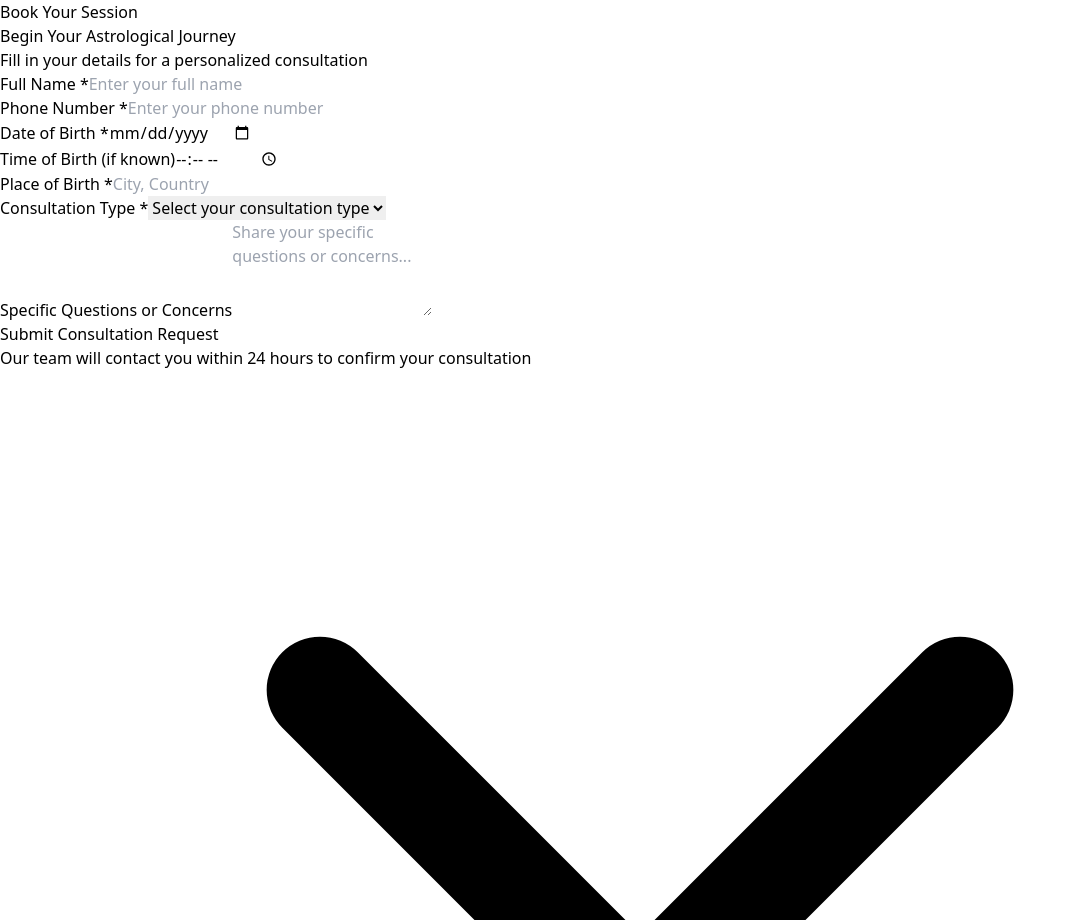
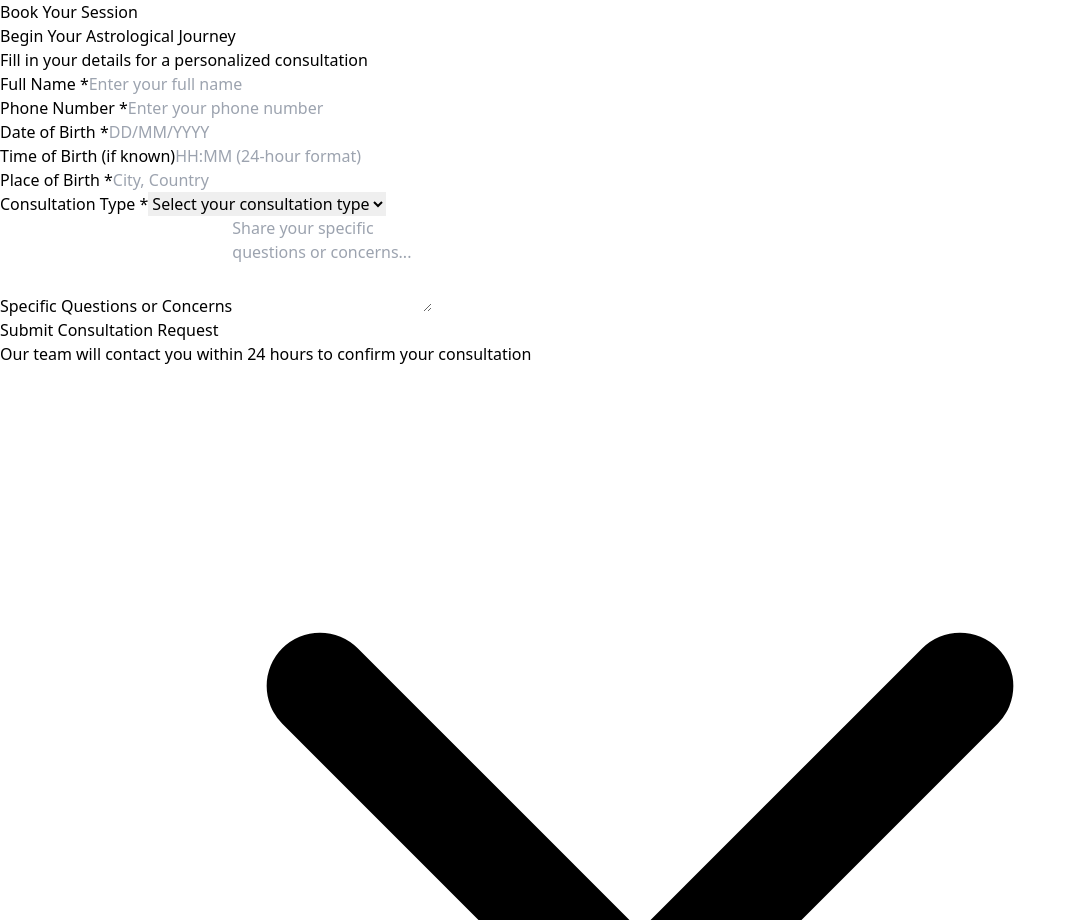
Before and after one commit to thealmighty3096/Astroguide, a React (Vite) app: page / in a window 1280 px wide. Shown: the part 3606-4526 px from the top of the page, without its empty margins (0-1077 px from the left). Built offline with nearby package versions, Linux system fonts and the light colour scheme.

Commit message:
mweb changes(footer and form)

```diff
--- a/src/components/ConsultationForm.jsx
+++ b/src/components/ConsultationForm.jsx
@@ -122,14 +122,13 @@ function ConsultationForm() {
                 </label>
                 <input
                   name="dob"
-                  type="date"
+                  type="text"
                   placeholder="DD/MM/YYYY"
-                  pattern="\d{2}/\d{2}/\d{4}"
                   onFocus={(e) => e.target.type = 'date'}
                   onBlur={(e) => {
                     if (!e.target.value) e.target.type = 'text'
                   }}
-                  className="w-full px-3 py-2 md:px-4 md:py-3 rounded-lg border border-gray-300 focus:outline-none focus:ring-2 focus:ring-purple-500 text-base appearance-none bg-white"
+                  className="w-full px-3 py-2 md:px-4 md:py-3 rounded-lg border border-gray-300 focus:outline-none focus:ring-2 focus:ring-purple-500 text-base appearance-none bg-white text-gray-500"
                 />
               </div>
               <div>
@@ -138,14 +137,13 @@ function ConsultationForm() {
                 </label>
                 <input
                   name="birthTime"
-                  type="time"
-                  placeholder="HH:MM"
-                  pattern="[0-9]{2}:[0-9]{2}"
+                  type="text"
+                  placeholder="HH:MM (24-hour format)"
                   onFocus={(e) => e.target.type = 'time'}
                   onBlur={(e) => {
                     if (!e.target.value) e.target.type = 'text'
                   }}
-                  className="w-full px-3 py-2 md:px-4 md:py-3 rounded-lg border border-gray-300 focus:outline-none focus:ring-2 focus:ring-purple-500 text-base appearance-none bg-white"
+                  className="w-full px-3 py-2 md:px-4 md:py-3 rounded-lg border border-gray-300 focus:outline-none focus:ring-2 focus:ring-purple-500 text-base appearance-none bg-white text-gray-500"
                 />
               </div>
             </div>
```
Also changed, not shown: src/components/Footer.jsx (+10 -3 lines).
